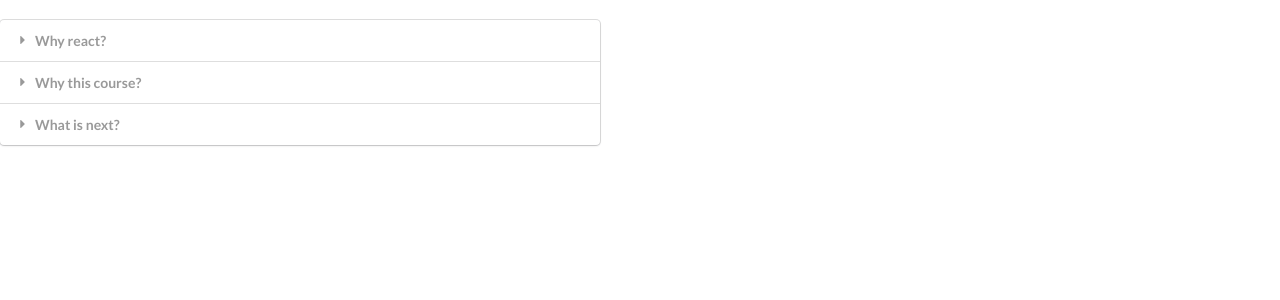
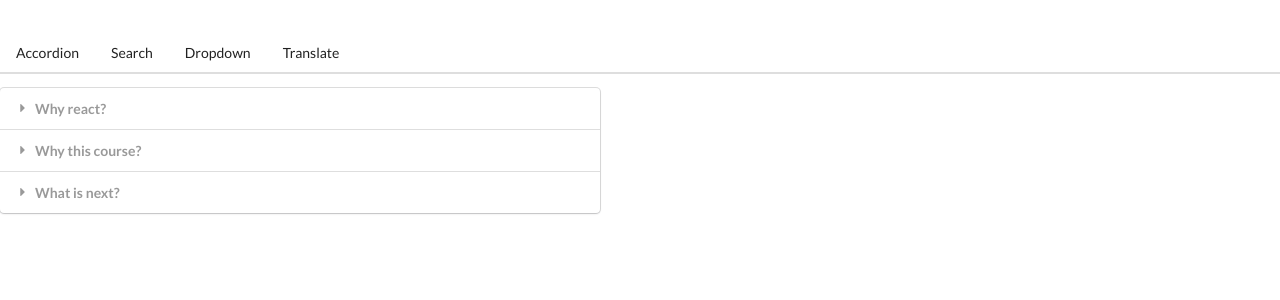
Before and after one commit to FatmaGamal/widgets, a React (Create React App) app: page / in a window 1280 px wide. Shown: the top 300 px of the page. Built offline with nearby package versions, Linux system fonts and the light colour scheme.

Commit message:
WD / Adding header ui for navigation

```diff
--- a/src/App.js
+++ b/src/App.js
@@ -5,6 +5,7 @@
 import Dropdown from './components/Dropdown';
 import Translate from './components/Translate';
 import Route from './components/Route';
+import Header from './components/Header';
 
 const items = [
     {
@@ -52,6 +53,8 @@
     return (
         <div>
             <br></br>   {/* just to emphasize why fragment is needed instead of normal div to remove the extra upper border */}
+            <Header />
+
             {showAccordion()}
             {/* <Accordion items={items} /> */}
 
--- /dev/null
+++ b/src/components/Header.js
@@ -0,0 +1,22 @@
+import React from 'react';
+
+const Header = () => {
+    return (
+        <div className="ui secondary pointing menu">
+            <a href='/' className="item">
+                Accordion
+            </a>
+            <a href='/list' className="item">
+                Search
+            </a>
+            <a href='/dropdown' className="item">
+                Dropdown
+            </a>
+            <a href='/translate' className="item">
+                Translate
+            </a>
+        </div>
+    );
+}
+
+export default Header;
```
